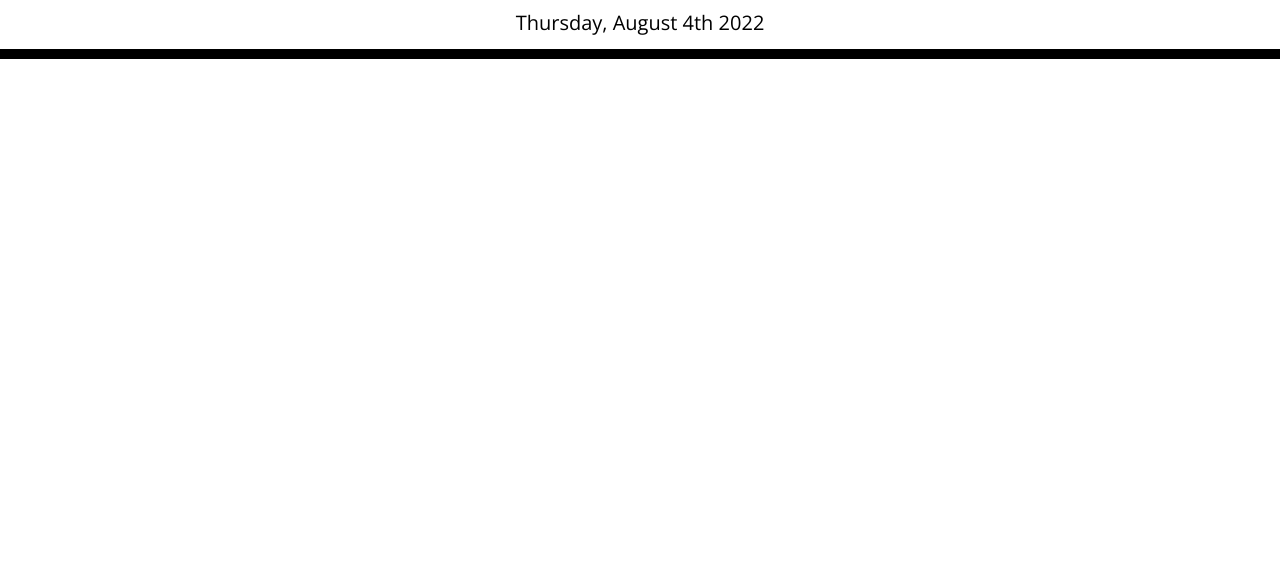
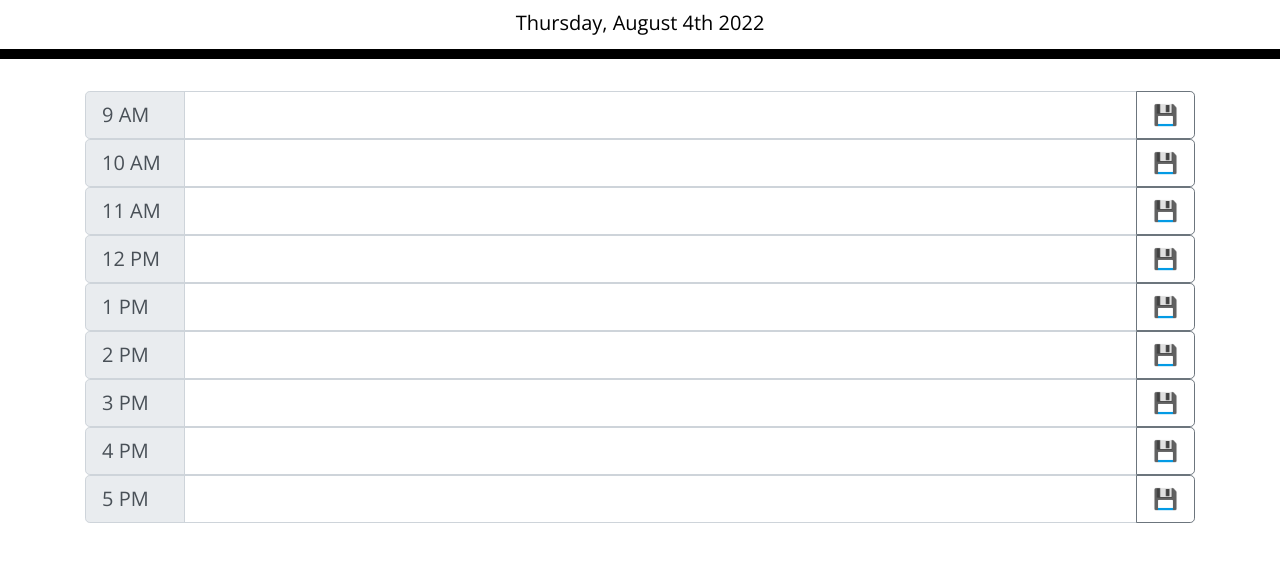
Before and after one commit to isayani/third-party-api-day-planner, a plain HTML site: page index.html in a window 1280 px wide. Shown: the part 133-694 px from the top of the page. Drawn offline with nearby package versions, Linux system fonts and the light colour scheme.

Commit message:
added timeblocks to html init styling

```diff
--- a/index.html
+++ b/index.html
@@ -32,7 +32,95 @@
     <div class="container vh-100%, ">
       <!-- Timeblocks go here -->
 
+      <div class="input-group input-group-lg">
+        <div class="input-group-prepend">
+          <span class="input-group-text" id="inputGroup-sizing-lg">9 AM</span>
+        </div>
+        <input type="text" class="form-control" aria-label="Recipient's username" aria-describedby="button-addon2">
+        <div class="input-group-append">
+          <button class="btn btn-outline-secondary" type="button" id="button-addon2">&#x1F4BE;</button>
+        </div>
+      </div>
 
+      <div class="input-group input-group-lg">
+        <div class="input-group-prepend">
+          <span class="input-group-text" id="inputGroup-sizing-lg">10 AM</span>
+        </div>
+        <input type="text" class="form-control" aria-label="Recipient's username" aria-describedby="button-addon2">
+        <div class="input-group-append">
+          <button class="btn btn-outline-secondary" type="button" id="button-addon2">&#x1F4BE</button>
+        </div>
+      </div>
+
+      <div class="input-group input-group-lg">
+        <div class="input-group-prepend">
+          <span class="input-group-text" id="inputGroup-sizing-lg">11 AM</span>
+        </div>
+        <input type="text" class="form-control" aria-label="Recipient's username" aria-describedby="button-addon2">
+        <div class="input-group-append">
+          <button class="btn btn-outline-secondary" type="button" id="button-addon2">&#x1F4BE</button>
+        </div>
+      </div>
+
+      <div class="input-group input-group-lg">
+        <div class="input-group-prepend">
+          <span class="input-group-text" id="inputGroup-sizing-lg">12 PM</span>
+        </div>
+        <input type="text" class="form-control" aria-label="Recipient's username" aria-describedby="button-addon2">
+        <div class="input-group-append">
+          <button class="btn btn-outline-secondary" type="button" id="button-addon2">&#x1F4BE</button>
+        </div>
+      </div>
+
+      <div class="input-group input-group-lg">
+        <div class="input-group-prepend">
+          <span class="input-group-text pr-" id="inputGroup-sizing-lg">1 PM</span>
+        </div>
+        <input type="text" class="form-control" aria-label="Recipient's username" aria-describedby="button-addon2">
+        <div class="input-group-append">
+          <button class="btn btn-outline-secondary" type="button" id="button-addon2">&#x1F4BE</button>
+        </div>
+      </div>
+
+      <div class="input-group input-group-lg">
+        <div class="input-group-prepend">
+          <span class="input-group-text" id="inputGroup-sizing-lg">2 PM</span>
+        </div>
+        <input type="text" class="form-control" aria-label="Recipient's username" aria-describedby="button-addon2">
+        <div class="input-group-append">
+          <button class="btn btn-outline-secondary" type="button" id="button-addon2">&#x1F4BE</button>
+        </div>
+      </div>
+
+      <div class="input-group input-group-lg">
+        <div class="input-group-prepend">
+          <span class="input-group-text" id="inputGroup-sizing-lg">3 PM</span>
+        </div>
+        <input type="text" class="form-control" aria-label="Recipient's username" aria-describedby="button-addon2">
+        <div class="input-group-append">
+          <button class="btn btn-outline-secondary" type="button" id="button-addon2">&#x1F4BE</button>
+        </div>
+      </div>
+
+      <div class="input-group input-group-lg">
+        <div class="input-group-prepend">
+          <span class="input-group-text" id="inputGroup-sizing-lg">4 PM</span>
+        </div>
+        <input type="text" class="form-control" aria-label="Recipient's username" aria-describedby="button-addon2">
+        <div class="input-group-append">
+          <button class="btn btn-outline-secondary" type="button" id="button-addon2">&#x1F4BE</button>
+        </div>
+      </div>
+
+      <div class="input-group input-group-lg">
+        <div class="input-group-prepend">
+          <span class="input-group-text" id="inputGroup-sizing-lg">5 PM</span>
+        </div>
+        <input type="text" class="form-control" aria-label="Recipient's username" aria-describedby="button-addon2">
+        <div class="input-group-append">
+          <button class="btn btn-outline-secondary" type="button" id="button-addon2">&#x1F4BE</button>
+        </div>
+      </div>
     </div>
 
 
```
